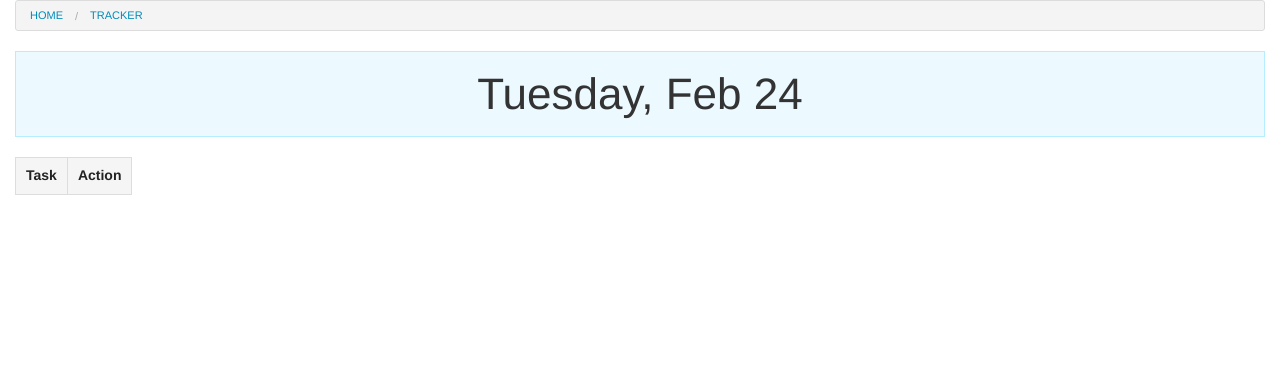
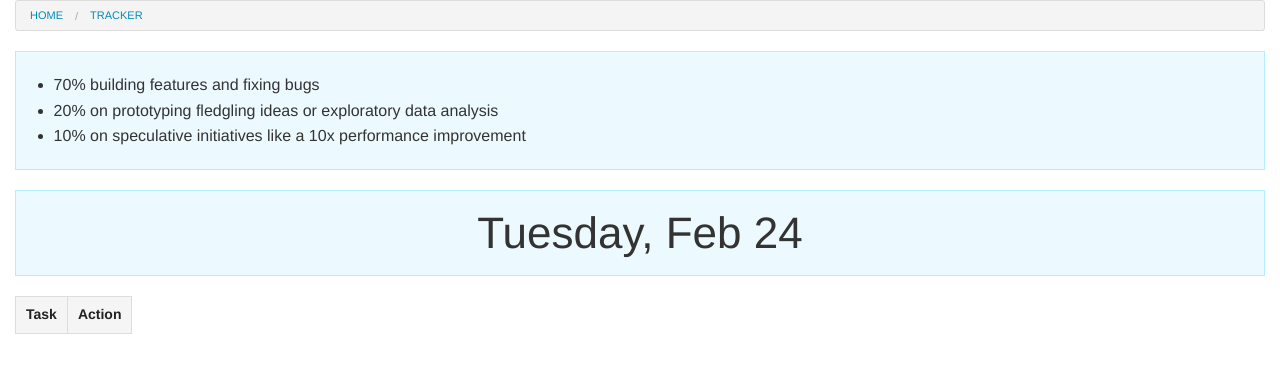
Before and after one commit to barrylavides/routineapp, a Flask app: page / in a window 1280 px wide. Shown: the top 373 px of the page. Run offline with Flask 2, Linux system fonts and the light colour scheme; data that the repository does not hold is empty.

Commit message:
db backup and mantra

```diff
--- a/templates/index.html
+++ b/templates/index.html
@@ -117,6 +117,13 @@
         <li><a href="#" class="nav" id="nav-home">Home</a></li>
         <li><a href="#" class="nav" id="nav-tracker">Tracker</a></li>
     </ul>
+    <div class="callout panel text-center current-date" style="font-size:22px;">
+        <ul style="text-align: left;">
+            <li>70% building features and fixing bugs</li>
+            <li>20% on prototyping fledgling ideas or exploratory data analysis</li>
+            <li>10% on speculative initiatives like a 10x performance improvement</li>
+        </ul>
+    </div>
     <div class="callout panel text-center current-date"><h1></h1></div>
     <table border="1" role="grid">
         <thead>
```
Also changed, not shown: 1 other file.
